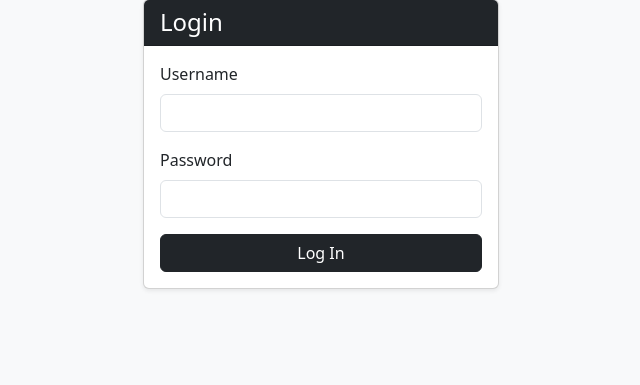
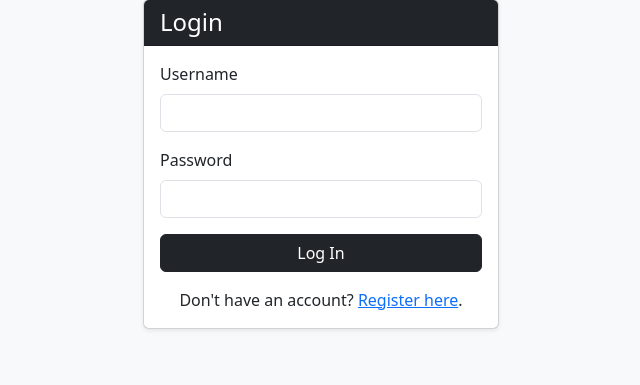
Before and after one commit to wzhan246/github-test, a Flask app: page /login in a window 1280 px wide. Shown: the part 121-506 px from the top of the page, without its empty margins (319-959 px from the left). Run offline with Flask 3, Linux system fonts and the light colour scheme.

Commit message:
Update login.html

```diff
--- a/new-template/templates/login.html
+++ b/new-template/templates/login.html
@@ -35,6 +35,11 @@
                         </div>
                         <button type="submit" class="btn btn-dark w-100">Log In</button>
                     </form>
+                    <p class="text-center mt-3 mb-0">
+                        Don't have an account?
+                        <a href="{{ url_for('register') }}">Register here</a>.
+                    </p>
+
                 </div>
             </div>
         </div>
```
